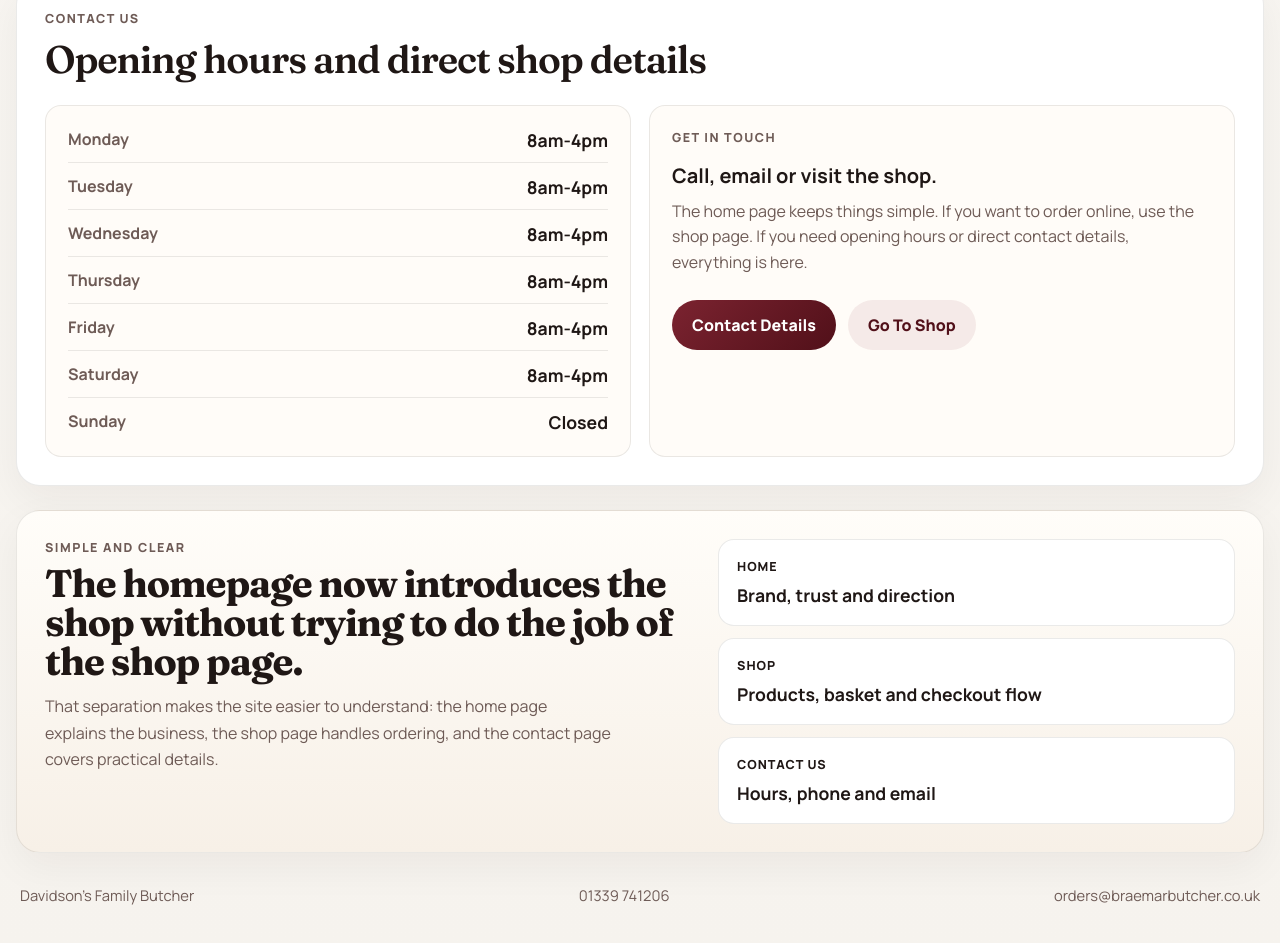
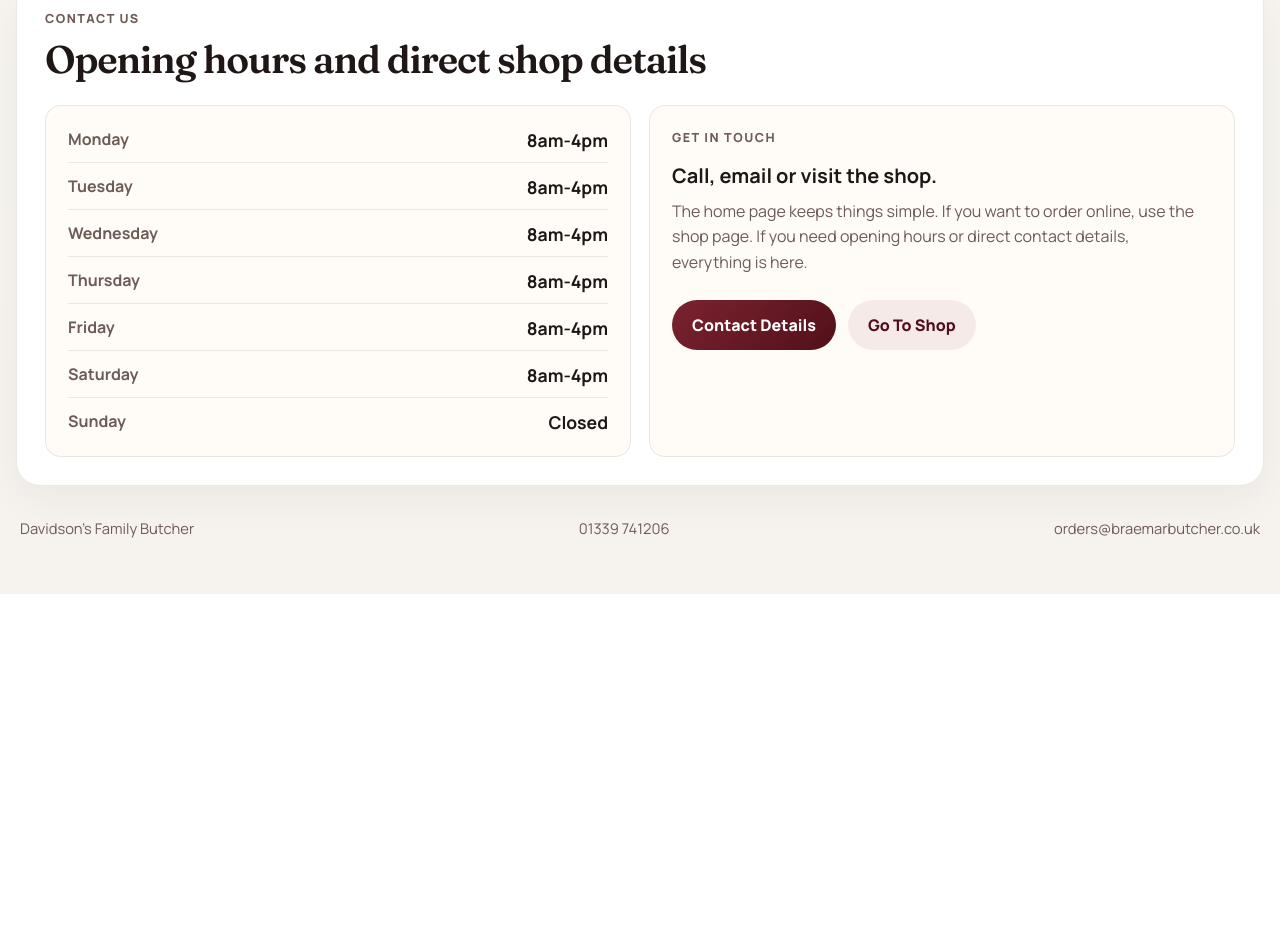
Before and after one commit to braemarbutchers/braemar-butcher, a website: page index.html in a window 1280 px wide. Shown: the part 1748-2691 px from the top of the page. After the commit the page ends 2342 px from the top, so only its background shows below. Drawn offline with nearby package versions, Linux system fonts and the light colour scheme; no server answers.

Commit message:
Remove homepage summary section

```diff
--- a/index.html
+++ b/index.html
@@ -173,30 +173,6 @@
           </div>
         </section>
 
-        <section class="section home-story">
-          <div class="story-copy">
-            <p class="eyebrow">Simple and clear</p>
-            <h3>The homepage now introduces the shop without trying to do the job of the shop page.</h3>
-            <p>
-              That separation makes the site easier to understand: the home page explains the business,
-              the shop page handles ordering, and the contact page covers practical details.
-            </p>
-          </div>
-          <div class="story-points">
-            <div>
-              <span class="brand-label">Home</span>
-              <strong>Brand, trust and direction</strong>
-            </div>
-            <div>
-              <span class="brand-label">Shop</span>
-              <strong>Products, basket and checkout flow</strong>
-            </div>
-            <div>
-              <span class="brand-label">Contact Us</span>
-              <strong>Hours, phone and email</strong>
-            </div>
-          </div>
-        </section>
       </main>
 
       <footer class="site-footer">
```
